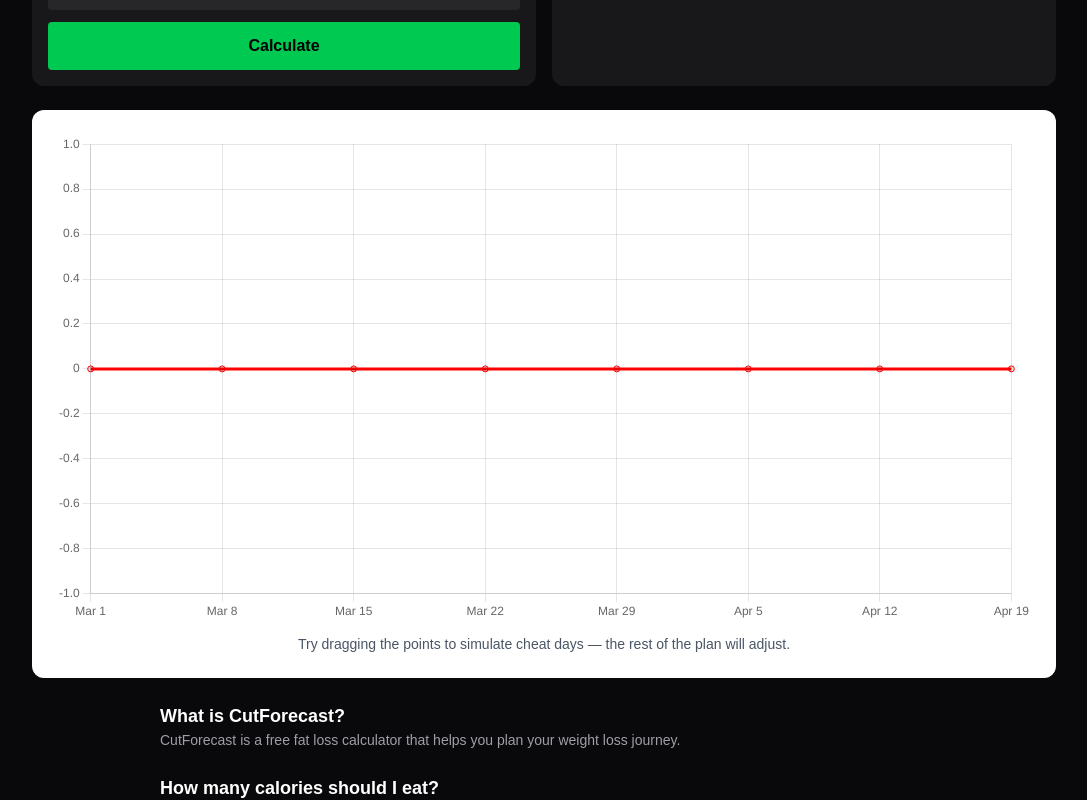
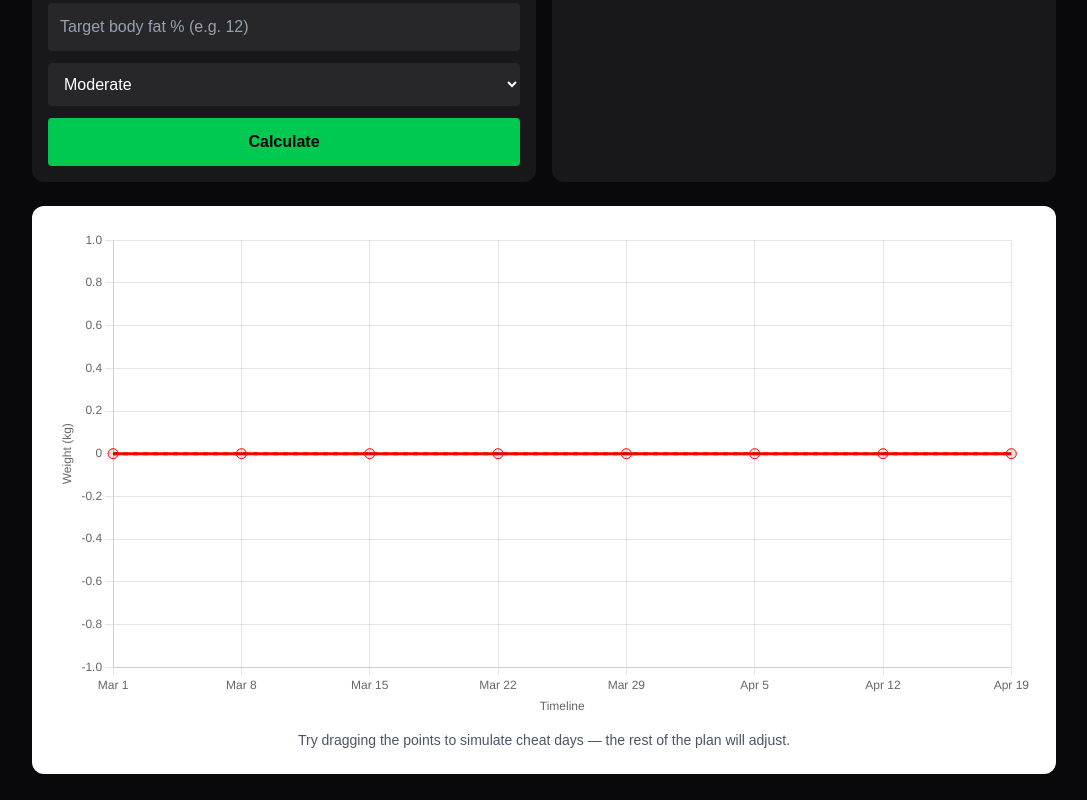
Before and after one commit to edwarddeakin06-maker/cutforecast, a Next.js app: page / in a window 1280 px wide. Shown: the part 600-1400 px from the top of the page, without its empty margins (96-1183 px from the left). Built offline with nearby package versions, Linux system fonts and the light colour scheme.

Commit message:
Added new CutForecast features

```diff
--- a/app/page.tsx
+++ b/app/page.tsx
@@ -1,5 +1,5 @@
 "use client";
-
+import html2canvas from "html2canvas";
 import { useState, useRef } from "react";
 import { Line } from "react-chartjs-2";
 import {
@@ -51,6 +51,10 @@ export default function Home() {
   const [sex, setSex] = useState("");
   const [height, setHeight] = useState("");
   const [age, setAge] = useState("");
+  const [goalDate, setGoalDate] = useState<string | null>(null);
+  const [milestones, setMilestones] = useState<number[]>([]);
+  const [cheatImpact, setCheatImpact] = useState<number | null>(null);
+  const shareCardRef = useRef<HTMLDivElement>(null);
 
   // 🔥 Default empty graph
   const emptyTrend = Array.from({ length: 8 }, (_, i) => 0);
@@ -103,6 +107,16 @@ export default function Home() {
       suggestedCalories,
       targetBF,
     });
+    const goal = dayjs().add(weeksToGoal, "week").format("MMM D YYYY");
+    setGoalDate(goal);
+
+    const milestoneWeeks = [4, 8, 12];
+    const milestoneWeights = milestoneWeeks
+    .filter((w) => w < weeksToGoal)
+    .map((w) => trend[w - 1]);
+
+    setMilestones(milestoneWeights);
+    setCheatImpact(null);
   };
 
   // 🔥 Dragging logic
@@ -140,18 +154,37 @@ export default function Home() {
       const step = (current - target) / remaining;
       updated[i] = parseFloat((current - step).toFixed(1));
     }
+    const originalGoalWeeks = results.weeksToGoal;
+    const newEndWeight = updated[updated.length - 1];
 
+    if (newEndWeight > Number(results.targetWeight)) {
+    const diff = newEndWeight - Number(results.targetWeight);
+    const delay = Math.ceil(diff / 0.2);
+    setCheatImpact(delay);
+    }
     setResults({ ...results, trend: updated });
   };
 
   const handleMouseUp = () => setDraggingIndex(null);
+  const downloadShareImage = async () => {
+  if (!shareCardRef.current) return;
 
+  const canvas = await html2canvas(shareCardRef.current);
+  const link = document.createElement("a");
+  link.download = "cutforecast-plan.png";
+  link.href = canvas.toDataURL("image/png");
+  link.click();
+  };
   return (
     <main className="min-h-screen bg-zinc-950 text-white p-6">
       <div className="max-w-5xl mx-auto space-y-6">
 
         <h1 className="text-5xl font-bold text-center">CutForecast</h1>
-
+        <p className="text-center text-zinc-400 max-w-2xl mx-auto">
+        Predict how long it will take to reach your goal body fat using calorie deficits,
+        training frequency and realistic fat-loss modelling.
+        Drag the graph to simulate cheat days and watch your timeline adjust.
+        </p>
         <section className="grid md:grid-cols-2 gap-4">
 
           {/* 🔥 INPUTS */}
@@ -254,8 +287,35 @@ export default function Home() {
             <p>Protein: {results ? results.proteinTarget : "--"} g/day</p>
             <p>Target Body Fat: {results ? results.targetBF : "--"}%</p>
             <p>Time to Goal: {results ? results.weeksToGoal : "--"} weeks</p>
+
+            {results && (
+            <p className="text-zinc-400 text-sm">
+            Maintenance calories after goal: ~{Math.round(results.suggestedCalories + 500)} kcal
+            </p>
+            )}
+
+            {results && (
+            <div className="bg-zinc-800 p-3 rounded-lg text-center mt-3">
+            <p className="text-lg font-semibold">
+            You will reach {results.targetBF}% body fat in approximately {results.weeksToGoal} weeks.
+            </p>
+            {goalDate && (
+            <p className="text-sm text-zinc-400">
+            Estimated goal date: {goalDate}
+            </p>
+            )}
+            </div>
+            )}
           </div>
         </section>
+        {milestones.length > 0 && (
+        <div className="mt-3 text-sm text-zinc-400">
+        <p className="font-semibold text-white">Projected milestones</p>
+        {milestones.map((w, i) => (
+        <p key={i}>Week {(i+1)*4}: {w} kg</p>
+        ))}
+        </div>
+        )}
 
         {/* 🔥 GRAPH (always visible) */}
         <div className="bg-white text-black p-6 rounded-xl w-full">
@@ -266,26 +326,97 @@ export default function Home() {
           >
             <Line
 ref={chartRef}
+options={{
+responsive: true,
+plugins: {
+legend: {
+display: true,
+position: "top"
+}
+},
+scales: {
+y: {
+title: {
+display: true,
+text: "Weight (kg)"
+}
+},
+x: {
+title: {
+display: true,
+text: "Timeline"
+}
+}
+}
+}}
 data={{
 labels: (results?.trend || emptyTrend).map((_, i) =>
 dayjs().add(i, "week").format("MMM D")
 ),
 datasets: [
 {
-                    label: "Weight",
+label: "Predicted Weight",
 data: results?.trend || emptyTrend,
 borderColor: "red",
 tension: 0.4,
+pointRadius: 5,
+pointHoverRadius: 8,
+pointHitRadius: 12,
 },
-                ],
+
+{
+label: "Goal Weight",
+data: (results?.trend || emptyTrend).map(() =>
+results ? Number(results.targetWeight) : 0
+),
+borderColor: "green",
+borderDash: [5,5],
+pointRadius: 0
+}
+]
 }}
 />
             <p className="text-sm text-gray-600 mt-3 text-center">
             Try dragging the points to simulate cheat days — the rest of the plan will adjust.
             </p>
+
+            {cheatImpact && (
+            <p className="text-red-400 text-center mt-2">
+            This change may delay your goal by about {cheatImpact} days.
+            </p>
+            )}
+
+        {results && (
+        <div className="mt-6 text-center">
+
+        <div
+        ref={shareCardRef}
+        className="bg-zinc-900 text-white p-6 rounded-xl max-w-sm mx-auto"
+>
+        <h3 className="text-xl font-bold mb-2">CutForecast Plan</h3>
+
+        <p>Start Weight: {weight} kg</p>
+        <p>Goal Body Fat: {results.targetBF}%</p>
+        <p>Calories: {results.suggestedCalories} kcal</p>
+        <p>Protein: {results.proteinTarget} g/day</p>
+        <p>Goal Date: {goalDate}</p>
+
+        <p className="text-xs text-zinc-400 mt-3">
+        Generated with CutForecast
+        </p>
+        </div>
+
+        <button
+        onClick={downloadShareImage}
+        className="mt-4 bg-blue-500 px-5 py-2 rounded font-bold"
+        >
+        Download Share Image
+        </button>
+
+        </div>
+        )}
         </div>
         </div>
-
         {/* 🔥 SEO */}
         <div className="text-zinc-400 text-sm space-y-6 max-w-3xl mx-auto">
 
```
Lines whose indentation alone changed are shown as unchanged.
